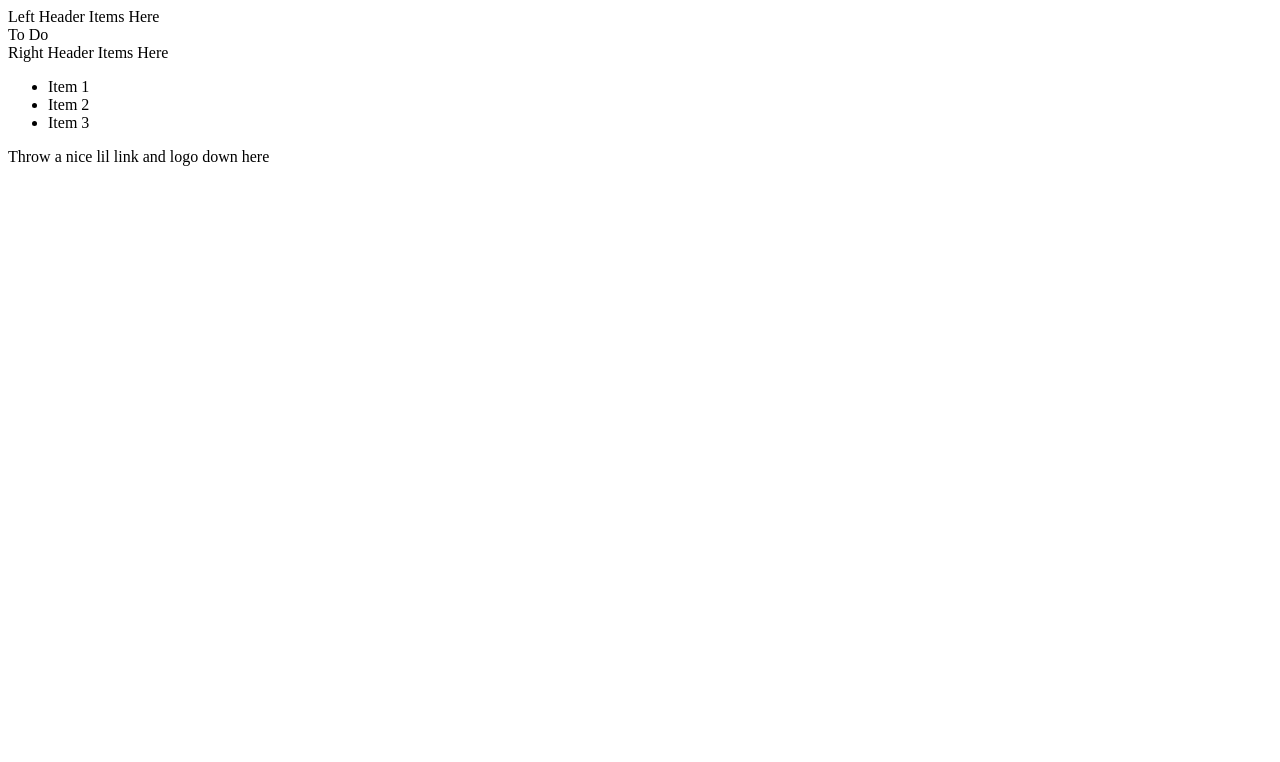
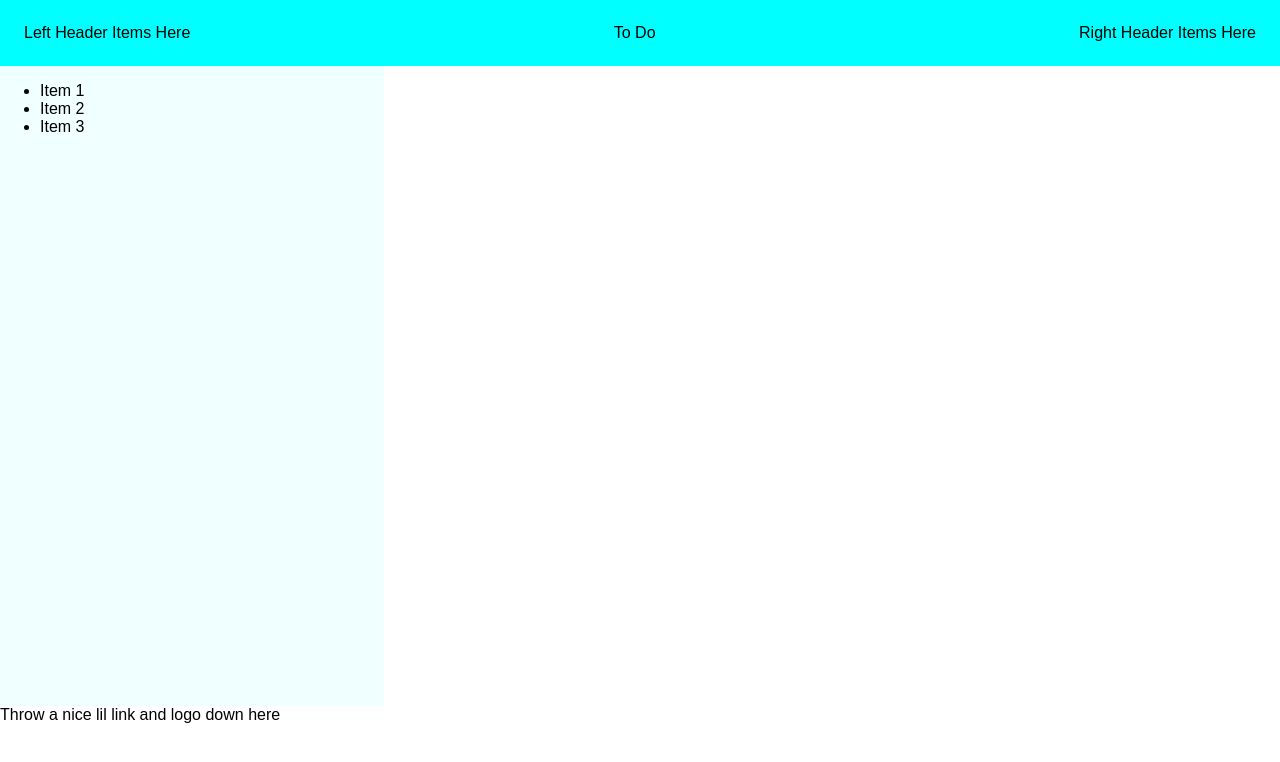
Before and after one commit to LuJaWi/todo-app, a website built with webpack: page dist/index.html in a window 1280 px wide. Built offline with Linux system fonts and the light colour scheme.

Commit message:
Layout and style updates

```diff
--- a/src/style.css
+++ b/src/style.css
@@ -0,0 +1,27 @@
+body {
+  font-family: Arial, Helvetica, sans-serif;
+  margin: 0;
+  padding: 0;
+}
+
+.page-header {
+  display: flex;
+  flex-direction: row;
+  justify-content: space-between;
+  background-color: aqua;
+  width: 100vw;
+}
+
+.header-content {
+  padding: 24px;
+}
+
+.page-body {
+  display: flex;
+}
+
+.sidebar {
+  background-color: azure;
+  height: 80vh;
+  width: 30vw;
+}
```
Also changed, not shown: dist/bundle.js, dist/index.html.
